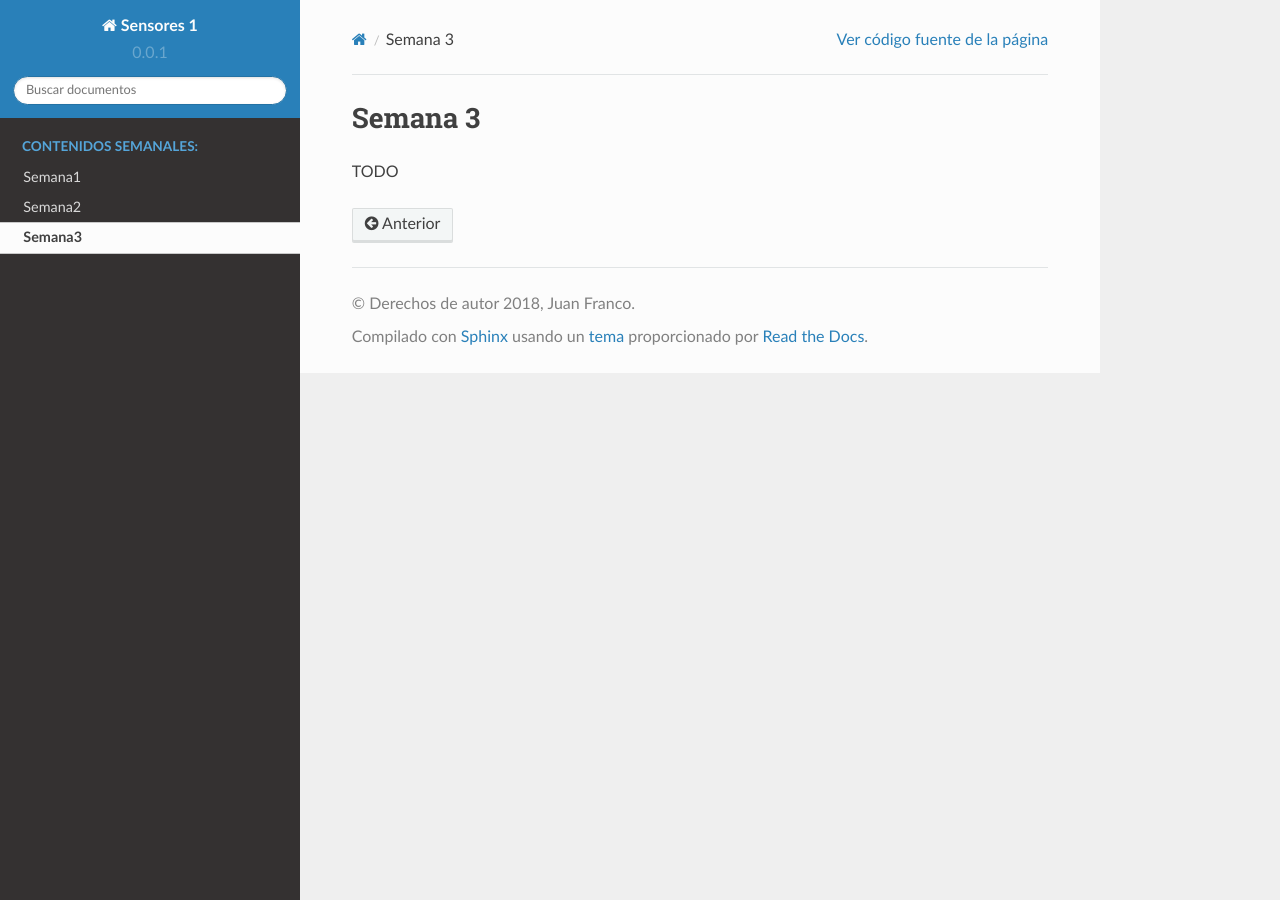
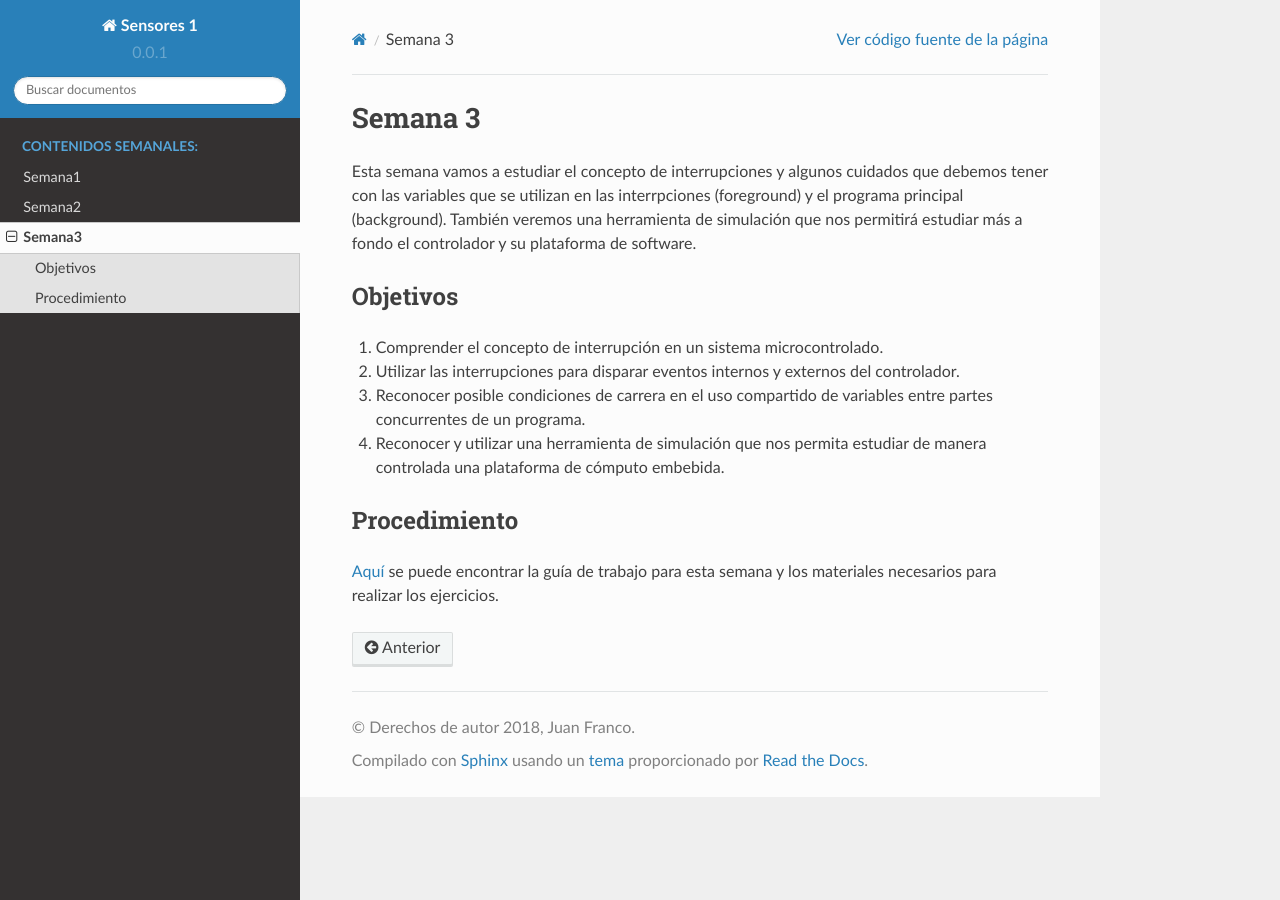
Before and after one commit to juanferfranco/sensores1, a Sphinx documentation site: the page built from docs/_semana3/semana3.rst, in a window 1280 px wide. Built offline with Sphinx 7.4.7 and the Read the Docs theme 2.0.0, drawn with Linux system fonts in a browser that asks for light colours.

Commit message:
add week 3

```diff
--- a/docs/_semana2/semana2.rst
+++ b/docs/_semana2/semana2.rst
@@ -2,7 +2,7 @@ Semana 2
 ===========
 Esta semana vamos a responder varias preguntas:
 
-¿Cómo se transforma un programa escrito para una plataforma microcontrolada, arduino es este caso, en un archivo binario?
+¿Cómo se transforma un programa escrito para una plataforma microcontrolada, arduino en este caso, en un archivo binario?
 
 ¿Cómo es posible transferir el archivo binario del computador a la memoria *flash* del microcontrolador?
 
--- a/docs/_semana3/semana3.rst
+++ b/docs/_semana3/semana3.rst
@@ -1,3 +1,23 @@
 Semana 3
 ===========
-TODO
+
+Esta semana vamos a estudiar el concepto de interrupciones y algunos cuidados que debemos tener con las variables que se
+utilizan en las interrpciones (foreground) y el programa principal (background). También veremos una herramienta de simulación
+que nos permitirá estudiar más a fondo el controlador y su plataforma de software.
+
+Objetivos
+---------
+
+1. Comprender el concepto de interrupción en un sistema microcontrolado.
+
+2. Utilizar las interrupciones para disparar eventos internos y externos del controlador.
+
+3. Reconocer posible condiciones de carrera en el uso compartido de variables entre partes concurrentes de un programa.
+
+4. Reconocer y utilizar una herramienta de simulación que nos permita estudiar de manera controlada una plataforma de
+   cómputo embebida.
+
+Procedimiento
+---------------
+`Aquí <https://drive.google.com/open?id=1X_WiwKiswiFmsdNatnjmPTooP7_lT51rSkpsQs-xjm4>`__ se puede encontrar la guía de
+trabajo para esta semana y los materiales necesarios para realizar los ejercicios.
```
